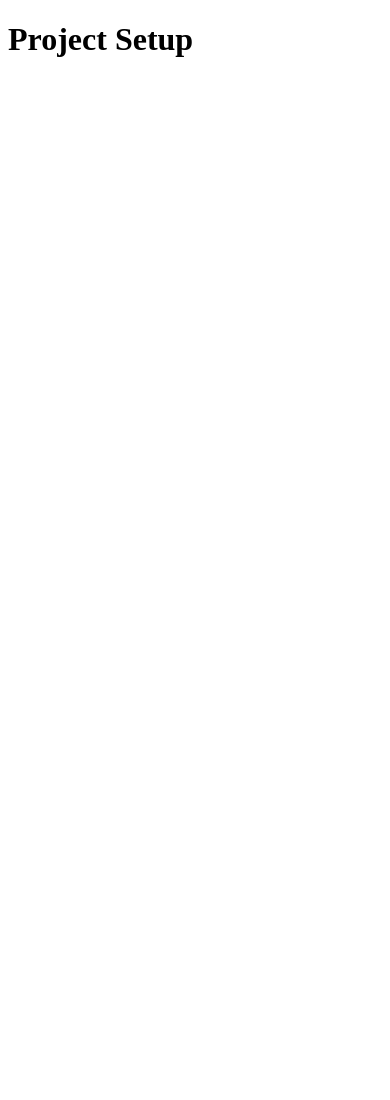
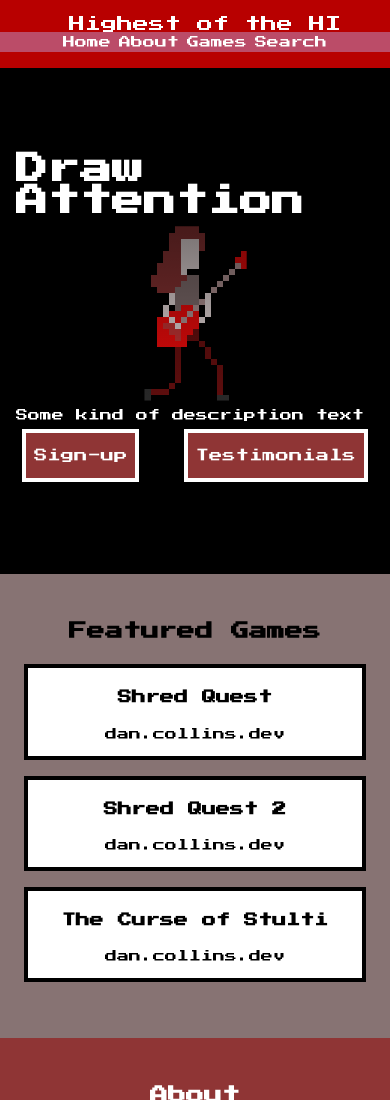
Before and after one commit to dan-collins-dev/highest-of-the-hi, a website: page public/index.html in a window 390 px wide. Shown: the top 1100 px of the page. Before the commit the page ends 844 px from the top, so only its background shows below. Drawn offline with Linux system fonts and the light colour scheme.

Commit message:
index.html built with static content and some responsive styling with index.css

```diff
--- /dev/null
+++ b/public/css/index.css
@@ -0,0 +1,336 @@
+:root {
+    --bg-clr-dark: hsl(0, 100%, 36%);
+    --bg-clr-md: #8f3535;
+    --bg-clr-light: #877373;
+    --txt-clr-dark: black;
+    --txt-clr-light: white;
+}
+
+* {
+    box-sizing: border-box;
+    margin: 0;
+    padding: 0;
+    font-family: "Press Start 2P";
+}
+html {
+    scroll-behavior: smooth;
+}
+.press-start-2p-regular {
+    font-family: "Press Start 2P", system-ui;
+    font-weight: 400;
+    font-style: normal;
+}
+
+/****** Classes related to the navigation bar **********/
+
+.nav {
+    display: flex;
+    background-color: var(--bg-clr-dark);
+    color: var(--txt-clr-light);
+    padding: 1rem 0;
+}
+
+.nav__logo {
+    padding-left: 1.25rem;
+    align-self: center;
+}
+
+.nav__list {
+    margin-left: auto;
+    margin-right: 1.25rem;
+    display: flex;
+    align-items: center;
+}
+
+.nav__list-item {
+    list-style-type: none;
+    padding: 0.25rem;
+}
+.nav__list-item__link {
+    text-decoration: none;
+    color: hsl(0, 0%, 100%);
+}
+
+.nav__list-item__link:hover {
+    color: hsl(83, 100%, 50%);
+}
+
+/****** Classes related to the Hero Section **********/
+
+.hero {
+    display: flex;
+    background-color: black;
+    background-size: cover;
+    height: 60vh;
+    justify-content: center;
+    align-items: center;
+}
+
+.hero__animation {
+    width: 17px;
+    height: 29px;
+    background: linear-gradient(rgba(0, 0, 0, 0.5), rgba(0, 0, 0, 0.111)),
+        url("../images/tommy-modified-Sheet.png");
+    animation: shred 0.45s steps(4) infinite;
+
+    scale: 8;
+    image-rendering: pixelated;
+    image-rendering: -moz-crisp-edges;
+    image-rendering: crisp-edges;
+    margin: 0 auto;
+}
+
+.hero__animation-wrapper {
+    position: absolute;
+}
+
+.hero__content {
+    width: 100%;
+    display: flex;
+}
+
+.hero__information {
+    padding: 0 1rem;
+    z-index: 10;
+    display: flex;
+    flex-direction: column;
+}
+
+.hero__title {
+    z-index: 10;
+    color: var(--txt-clr-light);
+    padding-bottom: 2rem;
+}
+
+.hero__desc {
+    z-index: 10;
+    color: var(--txt-clr-light);
+}
+
+.hero__buttons {
+    z-index: 10;
+    display: flex;
+    flex-direction: column;
+    margin-left: auto;
+    margin-right: 1rem;
+}
+
+.hero__btn {
+    margin: 0.5rem;
+    padding: 1rem 0.5rem;
+    border: 0.25rem solid white;
+    background-color: var(--bg-clr-md);
+    color: var(--txt-clr-light);
+}
+
+.hero__btn:hover {
+    border-color: yellow;
+}
+
+/********** Classes for about section **************/
+
+.about {
+    padding: 3rem 1rem;
+    background-color: var(--bg-clr-md);
+    color: var(--txt-clr-light);
+    text-align: center;
+}
+
+.about__title {
+    padding-bottom: 1rem;
+}
+
+.about__paragraph {
+    margin: 1rem auto;
+    line-height: 1.75rem;
+}
+
+/********** Classes for featured games section **************/
+
+.featured-games {
+    padding: 3rem 1rem;
+    background-color: var(--bg-clr-light);
+    text-align: center;
+}
+
+.featured-games__title {
+    text-align: center;
+    padding-bottom: 1rem;
+    color: var(--txt-clr-dark);
+}
+
+.featured-games-wrapper {
+    display: flex;
+}
+
+.featured-games__card {
+    background-color: white;
+    display: flex;
+    flex-direction: column;
+    border: 0.25rem solid black;
+    margin: 0.5rem;
+    padding: 0.5rem;
+    min-width: 30%;
+}
+
+.featured-games__card__name {
+    line-height: 1.7rem;
+    padding: 0.5rem 0;
+}
+
+.featured-games__card__developer {
+    padding: 0.5rem;
+    font-size: 0.75rem;
+    align-self: center;
+    align-content: flex-end;
+    flex-grow: 1;
+}
+
+/********** Classes for testimonials section **************/
+
+.testimonials {
+    padding: 3rem 1rem;
+    background-color: var(--bg-clr-light);
+    color: black;
+    text-align: center;
+}
+
+.testimonials__title {
+    padding-bottom: 1rem;
+    color: var(--txt-clr-dark);
+}
+
+.testimonials-wrapper {
+    display: flex;
+    margin-top: 1.5rem;
+}
+
+.testimonial__card {
+    border: 0.25rem solid black;
+    margin: 0.5rem;
+    padding: 0.5rem;
+    min-width: 30%;
+    background-color: white;
+}
+
+.testimonial__card__name {
+    text-align: center;
+    color: black;
+    line-height: 1.7rem;
+    padding: 0.5rem 0;
+}
+
+.testimonial__card__blurb {
+    padding: 0.5rem;
+    font-size: 0.75rem;
+    align-self: center;
+    align-content: flex-end;
+    flex-grow: 1;
+    line-height: 1.5rem;
+}
+
+/********** Classes for footer section **************/
+
+.footer__info {
+    background-color: var(--bg-clr-dark);
+    text-align: center;
+    padding: 1.5rem;
+    color: white;
+}
+
+/************* Animations ********************/
+
+@keyframes shred {
+    0% {
+        background-position: 0, 0;
+    }
+    100% {
+        background-position: 68px 0;
+    }
+}
+
+/****** Utility Classes *****/
+.hidden {
+    display: none;
+}
+
+/******* Media Queries ********/
+/*============================*/
+/* Desktop max px size: 1244 */
+
+@media (max-width: 1244px) {
+    body {
+        font-size: 100%;
+    }
+}
+
+/* Small sizes */
+
+@media (max-width: 750px) {
+    body {
+        font-size: 75%;
+    }
+    .nav {
+        flex-direction: column;
+        padding: 1rem 0;
+    }
+
+    .nav__logo {
+        align-self: center;
+        font-size: 1rem;
+    }
+
+    .nav__list {
+        background-color: #bb4c68;
+        margin-left: 0;
+        justify-content: center;
+        min-width: 100%;
+    }
+
+    .hero__content {
+        flex-direction: column;
+    }
+
+    .hero__title {
+        z-index: 10;
+        color: white;
+        font-size: 2rem;
+        padding-bottom: 12rem;
+        align-self: center;
+    }
+
+    .hero__buttons {
+        display: flex;
+        flex-direction: row;
+        width: 100%;
+        margin-left: 0;
+        justify-content: space-around;
+    }
+
+    .testimonials-wrapper {
+        flex-direction: column;
+        justify-content: space-around;
+    }
+
+    .hero__animation {
+        scale: 6;
+        margin-bottom: 1rem;
+    }
+
+    .featured-games {
+        padding: 3rem 1rem;
+        color: black;
+        text-align: center;
+    }
+
+    .featured-games-wrapper {
+        flex-direction: column;
+        justify-content: space-around;
+    }
+
+    .featured-games__card {
+        border: 0.25rem solid black;
+        margin: 0.5rem;
+        padding: 0.5rem;
+    }
+}
--- a/public/index.html
+++ b/public/index.html
@@ -1,11 +1,110 @@
 <!DOCTYPE html>
 <html lang="en">
-<head>
-    <meta charset="UTF-8">
-    <meta name="viewport" content="width=device-width, initial-scale=1.0">
-    <title>Highest of the HI</title>
-</head>
-<body>
-    <h1>Project Setup</h1>
-</body>
+    <head>
+        <meta charset="UTF-8" />
+        <meta name="viewport" content="width=device-width, initial-scale=1.0"/>
+        <meta name="description" content="A Rest API for Arcade-Style Indie Games">
+        <link rel="stylesheet" href="./css/index.css" />
+        <link rel="preconnect" href="https://fonts.googleapis.com" />
+        <link rel="preconnect" href="https://fonts.gstatic.com" crossorigin />
+        <link
+            href="https://fonts.googleapis.com/css2?family=Press+Start+2P&display=swap"
+            rel="stylesheet"
+        />
+        <title>Highest of the HI</title>
+    </head>
+    <body>
+
+        <header">
+            <nav class="nav">
+                <p class="nav__logo">Highest of the HI</p>
+                <ul class="nav__list">
+                    <li class="nav__list-item"><a class="nav__list-item__link" href="#">Home</a></li>
+                    <li class="nav__list-item"><a class="nav__list-item__link" href="#about">About</a></li>
+                    <li class="nav__list-item"><a class="nav__list-item__link" href="#">Games</a></li>
+                    <li class="nav__list-item"><a class="nav__list-item__link" href="#">Search</a></li>
+                    <li class="nav__list-item hidden"><a class="nav__list-item__link" href="#">Menu</a></li>
+                </ul>
+            </nav>
+        </header>
+
+        <main>
+            <section class="hero">
+                <section class="hero__animation-wrapper">
+                    <div class="hero__animation">
+                    </div>
+                </section>
+                <div class="hero__content">
+                    <div class="hero__information">
+                        <h1 class="hero__title">Draw Attention</h1>
+                        <p class="hero__desc">Some kind of description text</p>
+                    </div>
+                    <div class="hero__buttons">
+                        <button class="hero__btn">Sign-up</button>
+                        <button class="hero__btn" onclick="location.href='#testimonials'">Testimonials</button>
+                    </div>
+                </div>
+
+            </section>
+
+            <section id="featured-games" class="featured-games">
+                <h2 class="featured-games__title">Featured Games</h2>
+                <section class="featured-games-wrapper">
+
+                    <article class="featured-games__card">
+                        <h3 class="featured-games__card__name">Shred Quest</h3>
+                        <p class="featured-games__card__developer">dan.collins.dev</p>
+                    </article>
+                    <article class="featured-games__card">
+                        <h3 class="featured-games__card__name">Shred Quest 2</h3>
+                        <p class="featured-games__card__developer">dan.collins.dev</p>
+                    </article>
+                    <article class="featured-games__card">
+                        <h3 class="featured-games__card__name">The Curse of Stulti</h3>
+                        <p class="featured-games__card__developer">dan.collins.dev</p>
+                    </article>
+                </section>
+
+            </section>
+
+            <section id="about" class="about">
+                <h2 class="about__title">About</h2>
+                <p class="about__paragraph">
+                    Highest of the HI is a service to provide arcade-style indie devlopers a platform to display hi-scores for their players and boost visibility for their games.
+                </p>
+                <p class="about__paragraph">
+                    It also allows players to see their hi-scores and where they rank among other players.
+                </p>
+            </section>
+
+            <section id="testimonials" class="testimonials">
+                <h2 class="testimonials__title">Testimonials</h2>
+                <section class="testimonials-wrapper">
+
+                    <article class="testimonial__card">
+                        <h3 class="testimonial__card__name">Dan Collins</h3>
+                        <p class="testimonial__card__blurb">This site raised my sales numbers through the roof!</p>
+                    </article>
+                    <article class="testimonial__card">
+                        <h3 class="testimonial__card__name">Dan Collins</h3>
+                        <p class="testimonial__card__blurb">I don't know what life was like before adopting "Highest of the HI"</p>
+                    </article>
+                    <article class="testimonial__card">
+                        <h3 class="testimonial__card__name">Dan Collins</h3>
+                        <p class="testimonial__card__blurb">Meh...</p>
+                    </article>
+                </section>
+
+            </section>
+
+
+        </main>
+
+        <footer class="footer">
+            <p class="footer__info">&copy; 2024 Dan Collins</p>
+        </footer>
+
+
+
+    </body>
 </html>
```
Also changed, not shown: public/images/tommy-modified-Sheet.png (added).
